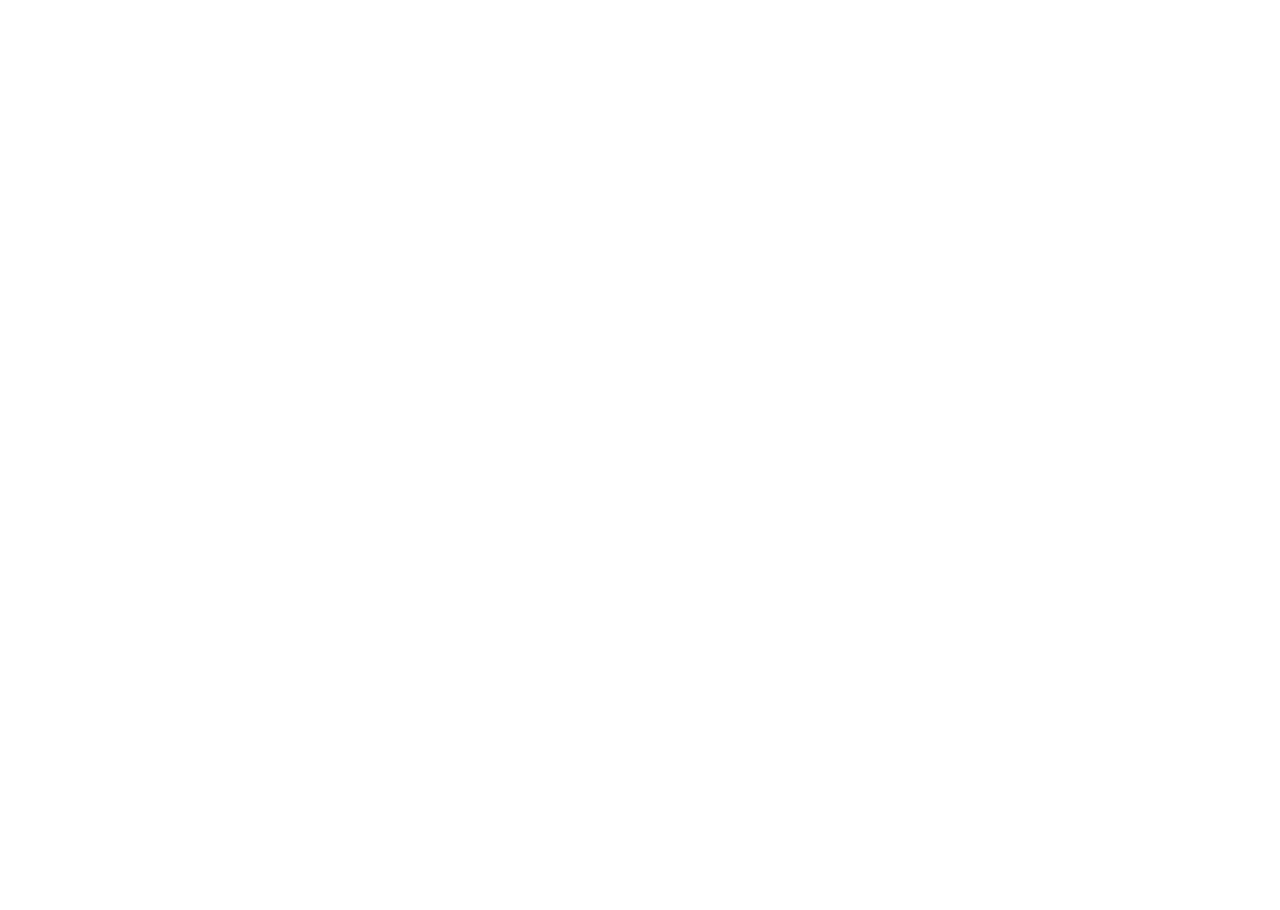
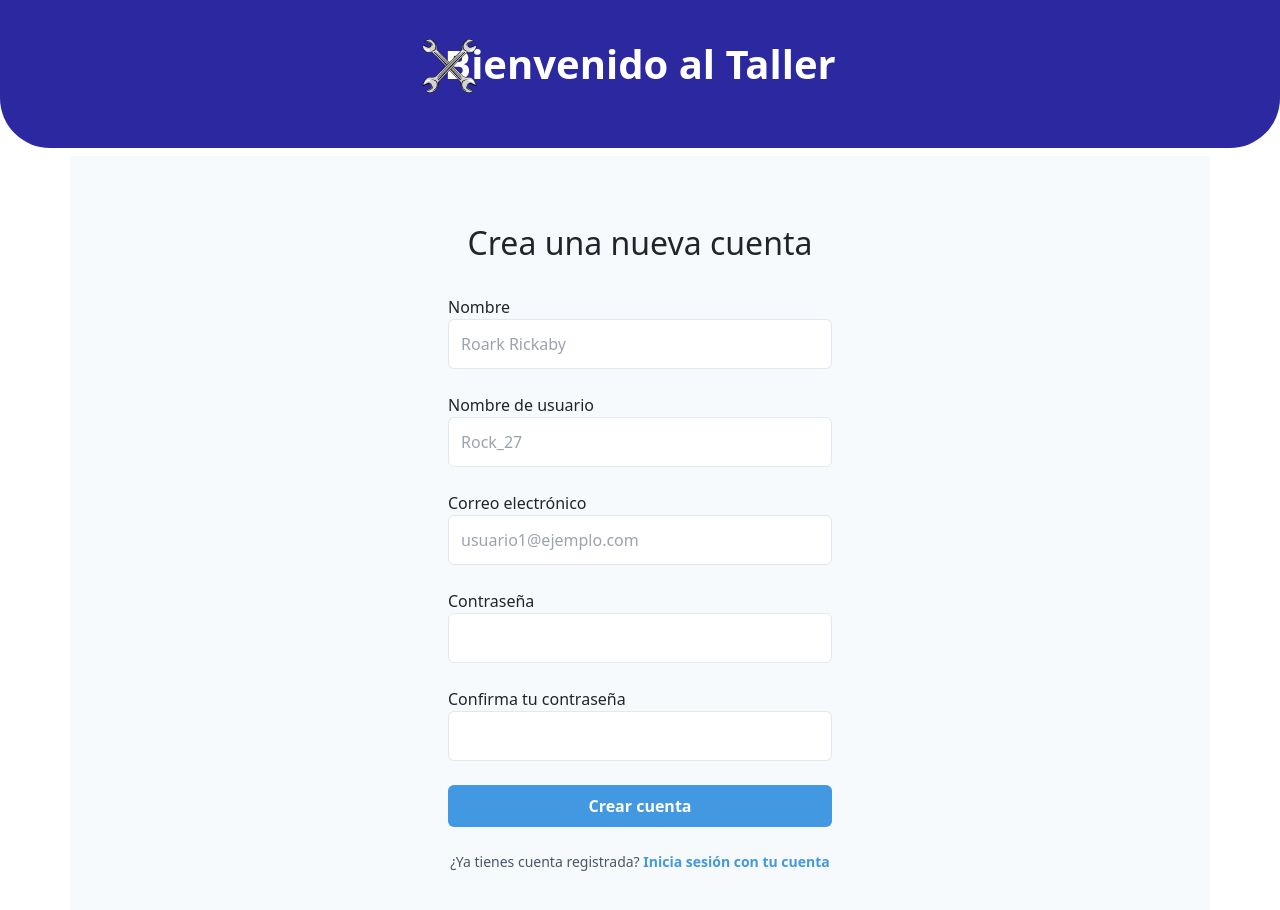
Before and after one commit to Karen-Hoil/taller_react, a React (Create React App) app: page /registro in a window 1280 px wide. Shown: the top 910 px of the page. Before the commit the page ends 800 px from the top, so only its background shows below. Built offline with nearby package versions, Linux system fonts and the light colour scheme.

Commit message:
registro

```diff
--- /dev/null
+++ b/src/components/prenavbar.js
@@ -0,0 +1,15 @@
+import React from "react";
+import icono_herramienta from "../img/icono_herramienta.png";
+
+function Regheader() {
+
+    return (
+        <>
+            <div className="header_taller">
+                <img src={icono_herramienta} alt="..." />
+                <h1>Bienvenido al Taller</h1>
+            </div>
+        </>
+    );
+}
+export default Regheader;
--- /dev/null
+++ b/src/css/registro.css
@@ -0,0 +1,63 @@
+/* Registro.css */
+.container {
+    min-height: 100vh;
+    background-color: #f7fafc;
+    display: flex;
+    flex-direction: column;
+    justify-content: center;
+    align-items: center;
+  }
+
+  .form-container {
+    max-width: 24rem;
+    width: 100%;
+  }
+
+  .form-group {
+    margin-top: 1.5rem;
+  }
+
+  .form-input {
+    width: 100%;
+    padding: 0.75rem;
+    border: 1px solid #e2e8f0;
+    border-radius: 0.375rem;
+    outline: none;
+    transition: border-color 0.15s ease-in-out;
+  }
+
+  .submit-button {
+    width: 100%;
+    display: flex;
+    justify-content: center;
+    padding: 0.5rem;
+    border: 1px solid transparent;
+    border-radius: 0.375rem;
+    font-size: 1rem;
+    font-weight: 600;
+    color: #ffffff;
+    background-color: #4299e1;
+    transition: background-color 0.15s ease-in-out;
+    cursor: pointer;
+  }
+
+  .submit-button:hover {
+    background-color: #2b6cb0;
+  }
+
+  .login-link {
+    margin-top: 1.5rem;
+    text-align: center;
+    font-size: 0.875rem;
+    color: #4a5568;
+  }
+
+  .login-link a {
+    font-weight: 600;
+    color: #4299e1;
+    text-decoration: none;
+  }
+
+  .login-link a:hover {
+    color: #2b6cb0;
+  }
--- a/src/page/registro.js
+++ b/src/page/registro.js
@@ -1,10 +1,89 @@
+// Registro.js
 import React from "react";
+import Regheader from "../components/prenavbar";
+import "../css/registro.css";
 
-function Registro () {
-    return(
-        <>
+function Registro() {
+  return (
+    <>
+      <Regheader />
+      <div className="container">
+        <h2>Crea una nueva cuenta</h2>
+        <div className="form-container">
+          <form method="POST" action="#">
+            <div className="form-group">
+              <label htmlFor="name">Nombre</label>
+              <input
+                id="name"
+                name="name"
+                placeholder="Roark Rickaby"
+                type="text"
+                required=""
+                className="form-input"
+              />
+            </div>
 
-        </>
-    )
+            <div className="form-group">
+              <label htmlFor="username">Nombre de usuario</label>
+              <input
+                id="username"
+                name="username"
+                placeholder="Rock_27"
+                type="text"
+                required=""
+                className="form-input"
+              />
+            </div>
+
+            <div className="form-group">
+              <label htmlFor="email">Correo electrónico</label>
+              <input
+                id="email"
+                name="email"
+                placeholder="usuario1@ejemplo.com"
+                type="email"
+                required=""
+                className="form-input"
+              />
+            </div>
+
+            <div className="form-group">
+              <label htmlFor="password">Contraseña</label>
+              <input
+                id="password"
+                name="password"
+                type="password"
+                required=""
+                className="form-input"
+              />
+            </div>
+
+            <div className="form-group">
+              <label htmlFor="password_confirmation">Confirma tu contraseña</label>
+              <input
+                id="password_confirmation"
+                name="password_confirmation"
+                type="password"
+                required=""
+                className="form-input"
+              />
+            </div>
+
+            <div className="form-group">
+              <button type="submit" className="submit-button">
+                Crear cuenta
+              </button>
+            </div>
+          </form>
+
+          <p className="login-link">
+            ¿Ya tienes cuenta registrada?{" "}
+            <a href="/inicio">Inicia sesión con tu cuenta</a>
+          </p>
+        </div>
+      </div>
+    </>
+  );
 }
-export default Registro
+
+export default Registro;
```
